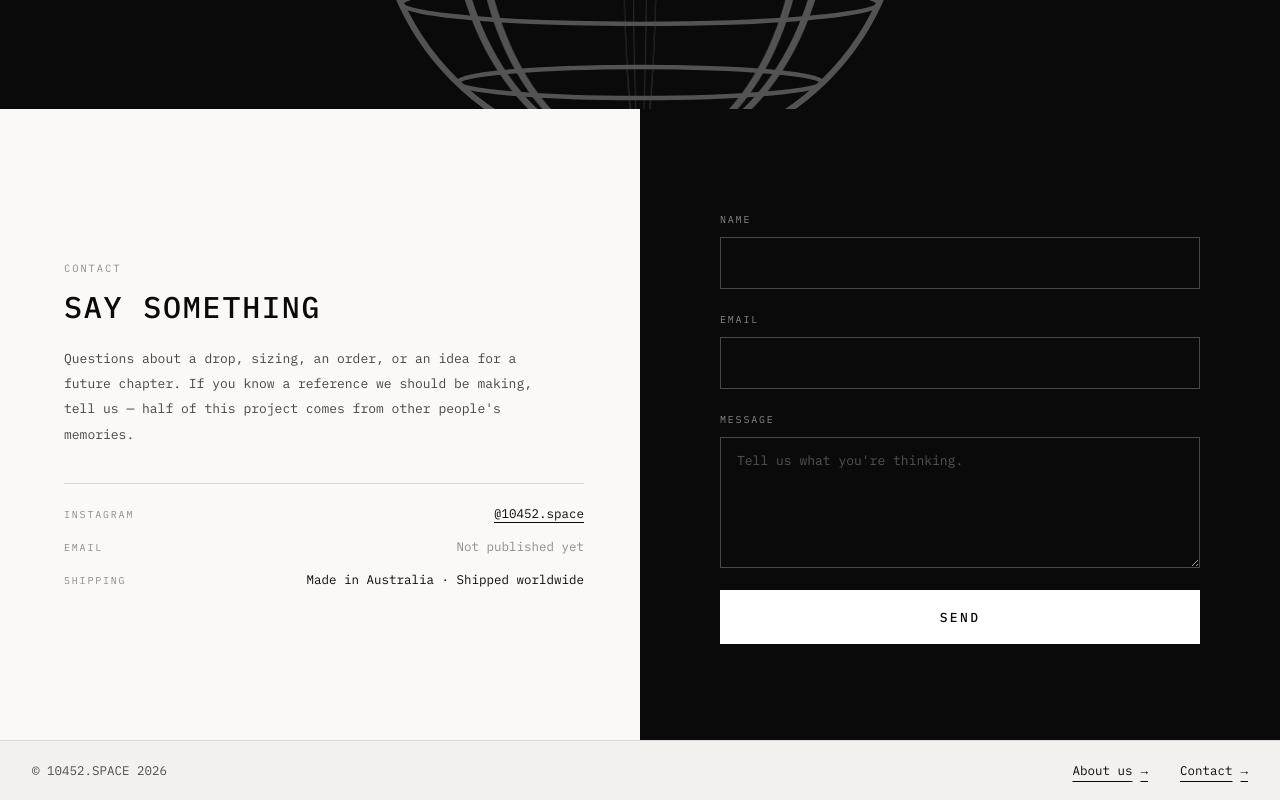
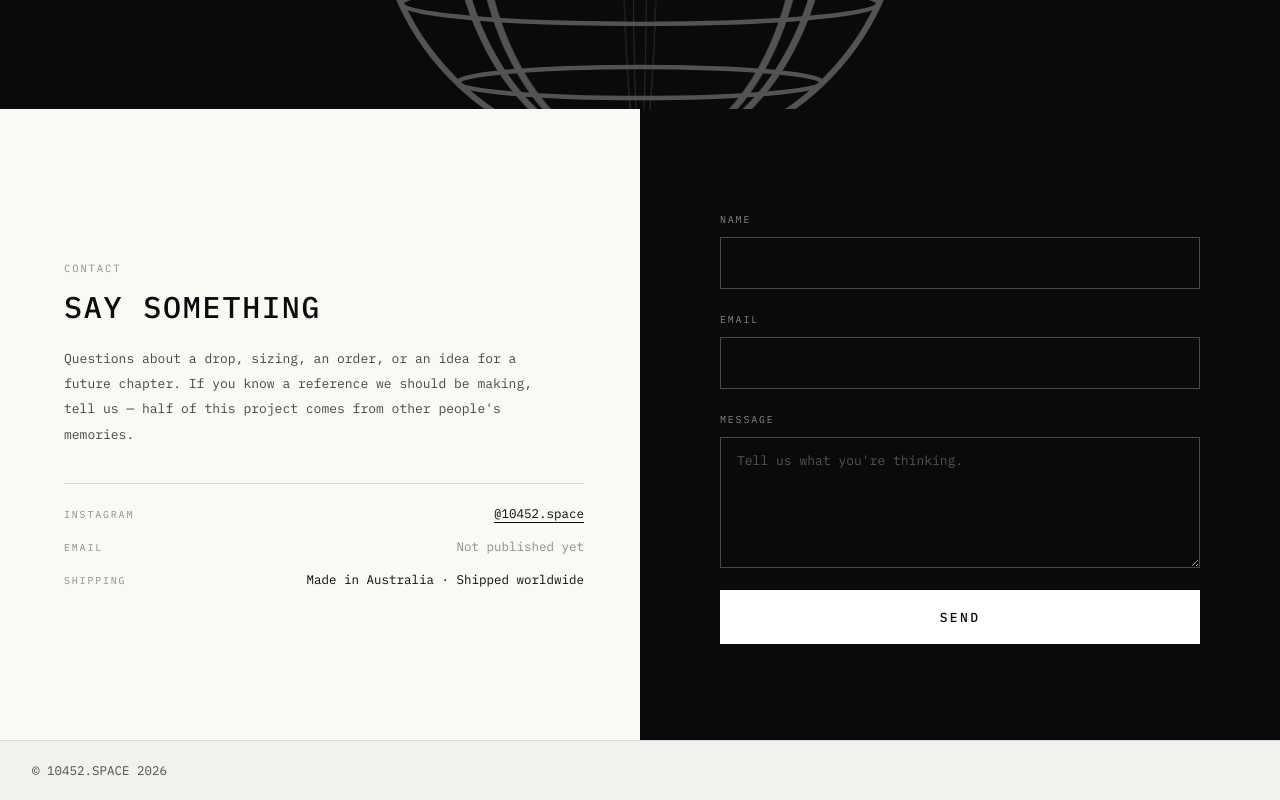
Before and after one commit to khalilyk/10452, a React (Vite) app: page / in a window 1280 px wide. Shown: the part 2627-3427 px from the top of the page. Built offline with nearby package versions, Linux system fonts and the light colour scheme.

Commit message:
Remove the footer links
About and Contact are both sections on the page now, and the links pointed at
/about and /contact — routes that do not exist and would have 404'd.

Co-Authored-By: Claude Opus 5 <noreply@anthropic.com>

```diff
--- a/src/components/Footer.tsx
+++ b/src/components/Footer.tsx
@@ -1,33 +1,18 @@
 /**
- * Copyright, and the only two links off the page.
+ * Copyright, and nothing else.
+ *
+ * The About and Contact links are gone: both are sections on this page now, and
+ * the links pointed at /about and /contact — routes that do not exist and would
+ * have 404'd.
  *
  * The year is computed rather than typed. A brand-new shop showing a copyright
  * two years stale reads as abandoned, and it is the first thing a careful
  * customer notices.
  */
 export function Footer() {
-  const year = new Date().getFullYear()
-
   return (
-    <footer className="flex flex-col gap-4 border-t border-ink/10 bg-paper px-5 py-5 text-[11.5px] sm:flex-row sm:items-center sm:justify-between sm:px-8 sm:text-[12.5px]">
-      <span className="text-ink/70">© 10452.SPACE {year}</span>
-
-      <nav className="flex items-center gap-8">
-        <FooterLink href="/about">About us</FooterLink>
-        <FooterLink href="/contact">Contact</FooterLink>
-      </nav>
+    <footer className="border-t border-ink/10 bg-paper px-5 py-5 text-[11.5px] text-ink/70 sm:px-8 sm:text-[12.5px]">
+      © 10452.SPACE {new Date().getFullYear()}
     </footer>
   )
 }
-
-function FooterLink({ href, children }: { href: string; children: React.ReactNode }) {
-  return (
-    <a
-      href={href}
-      className="group inline-flex items-center gap-2 underline underline-offset-[6px] transition-opacity hover:opacity-60"
-    >
-      {children}
-      <span aria-hidden className="transition-transform group-hover:translate-x-1">→</span>
-    </a>
-  )
-}
```
